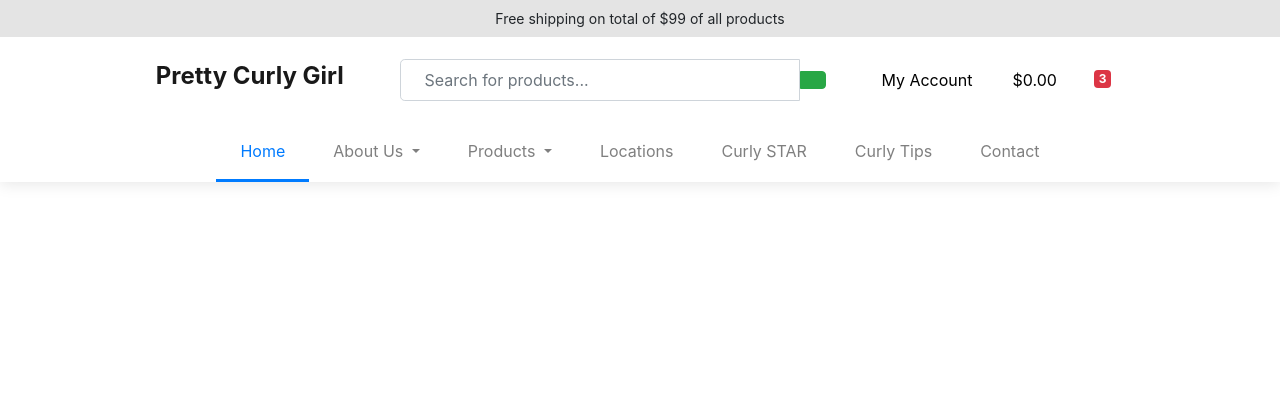
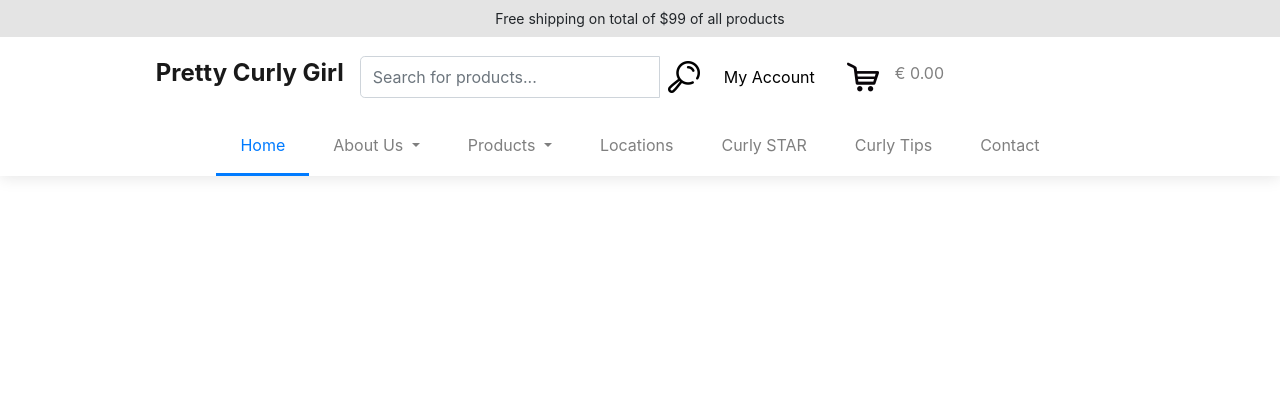
Before and after one commit to KlaudiaBC/E-Commerce-Applications-Project-Pretty-Curly-Girl, a Django app: page / in a window 1280 px wide. Shown: the top 420 px of the page. Run offline with Django 3.2, Linux system fonts and the light colour scheme.

Commit message:
PCG-7-Add icons to the navbar and header

```diff
--- a/static/css/base.css
+++ b/static/css/base.css
@@ -34,7 +34,6 @@ html {
 
   .form-control {
     height: calc(2.5rem + 2px);
-    padding: 0.5rem 1.5rem;
     font-size: 1rem;
     line-height: 1.5;
     border-radius: 0.3rem;
@@ -69,21 +68,21 @@ html {
   /* Medium devices (tablets, 768px and up) */
   @media (min-width: 768px) {
     .form-inline .form-control {
-      width: 210px;
+      width: 150px;
     }
   }
 
   /* Large devices (desktops, 992px and up) */
   @media (min-width: 992px) {
     .form-inline .form-control {
-      width: 300px;
+      width: 200px;
     }
   }
 
   /* Extra large devices (large desktops, 1200px and up) */
   @media (min-width: 1200px) {
     .form-inline .form-control {
-      width: 400px;
+      width: 300px;
     }
   }
 
@@ -268,7 +267,7 @@ html {
   }
 
   .search-bar .form-control {
-    width: calc(100% - 45px);
+    width: calc(100% - 60px);
   }
 
   .avatar {
@@ -316,11 +315,6 @@ html {
     display: flex;
 }
 
-.sm-icons:hover {
-    height: 3.3rem;
-    width: 3.3rem;
-}
-
 .sm-icons img {
     width: 100%;
     height: 100%;
--- a/templates/base.html
+++ b/templates/base.html
@@ -38,29 +38,31 @@
   <nav class="navbar navbar-expand-md navbar-light bg-light main-menu" style="box-shadow:none">
     <div class="container">
 
-      <button type="button" id="sidebarCollapse" class="btn btn-link d-block d-md-none">
-        <i class="bx bx-menu icon-single"></i>
-      </button>
+      <input type="image" id="sidebarCollapse" class="sm-icons d-block d-md-none"
+        src="https://github.com/KlaudiaBC/E-Commerce-Applications-Project-Pretty-Curly-Girl/blob/main/static/images/media/menu.png?raw=true"
+        alt="Menu">
 
       <a class="navbar-brand" href="{% url 'home' %}">
         <h4 class="font-weight-bold">Pretty Curly Girl</h4>
       </a>
 
       <ul class="navbar-nav ml-auto d-block d-md-none">
-        <li class="nav-item">
-          <a class="btn btn-link" href="#"><i class="bx bxs-cart icon-single"></i> <span
-              class="badge badge-danger">3</span></a>
+        <li class="nav-item sm-icons">
+          <a href="#"><img src="https://github.com/KlaudiaBC/E-Commerce-Applications-Project-Pretty-Curly-Girl/blob/main/static/images/media/shopping-cart.png?raw=true">
         </li>
       </ul>
 
       <div class="collapse navbar-collapse">
         <form class="form-inline my-2 my-lg-0 mx-auto">
           <input class="form-control" type="search" placeholder="Search for products..." aria-label="Search">
-          <button class="btn btn-success my-2 my-sm-0" type="submit"><i class="bx bx-search"></i></button>
+          <input type="image" id="Search" class="sm-icons my-2 my-sm-0"
+          src="https://github.com/KlaudiaBC/E-Commerce-Applications-Project-Pretty-Curly-Girl/blob/main/static/images/media/search.png?raw=true"
+          alt="search">
         </form>
 
         <li class="list-inline-item dropdown">
-            <a class="text-black nav-link" href="#" id="user-options" data-toggle="dropdown" aria-haspopup="true" aria-expanded="false">
+          <a class="text-black nav-link" href="#" id="user-options" data-toggle="dropdown" aria-haspopup="true"
+            aria-expanded="false">
             <div class="text-center">
               <div><i class="fas fa-user fa-lg"></i></div>
               <p class="my-0">My Account</p>
@@ -80,6 +82,10 @@
           </div>
         </li>
 
+        <ul class="navbar-nav">
+          <li class="nav-item sm-icons">
+              <a href="#"><img src="https://github.com/KlaudiaBC/E-Commerce-Applications-Project-Pretty-Curly-Girl/blob/main/static/images/media/shopping-cart.png?raw=true">
+          </li>
           <li class="list-inline-item">
             <a class="{% if grand_total %}text-info font-weight-bold{% else %}text-black{% endif %} nav-link" href="">
               <div class="text-center">
@@ -88,18 +94,13 @@
                   {% if grand_total %}
                   ${{ grand_total|floatformat:2 }}
                   {% else %}
-                  $0.00
+                  € 0.00
                   {% endif %}
                 </p>
               </div>
             </a>
           </li>
         </ul>
-        <ul class="navbar-nav">
-          <li class="nav-item">
-            <a class="btn btn-link" href="#"><i class="bx bxs-cart icon-single"></i> <span
-                class="badge badge-danger">3</span></a>
-          </li>
       </div>
     </div>
   </nav>
--- a/templates/includes/navbar.html
+++ b/templates/includes/navbar.html
@@ -55,7 +55,9 @@
             <div class="col-12">
                 <form class="form-inline mb-3 mx-auto">
                     <input class="form-control" type="search" placeholder="Search for products..." aria-label="Search">
-                    <button class="btn btn-success" type="submit"><i class="bx bx-search"></i></button>
+                    <input type="image" id="Search" class="sm-icons d-block d-md-none"
+                    src="https://github.com/KlaudiaBC/E-Commerce-Applications-Project-Pretty-Curly-Girl/blob/main/static/images/media/search.png?raw=true"
+                    alt="search">
                 </form>
             </div>
         </div>
```
Lines whose indentation alone changed are shown as unchanged.
